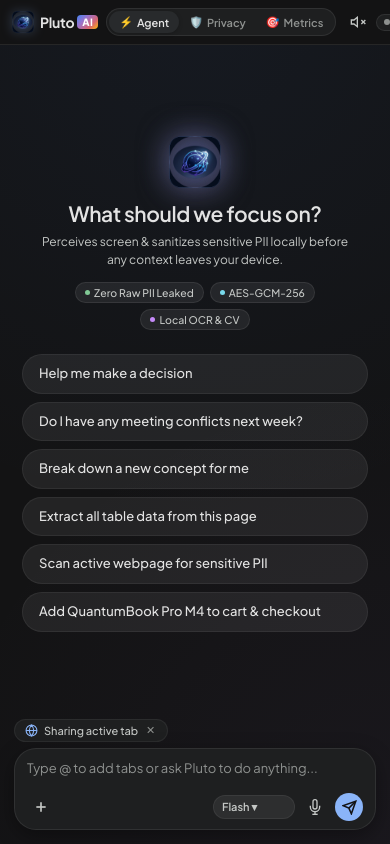
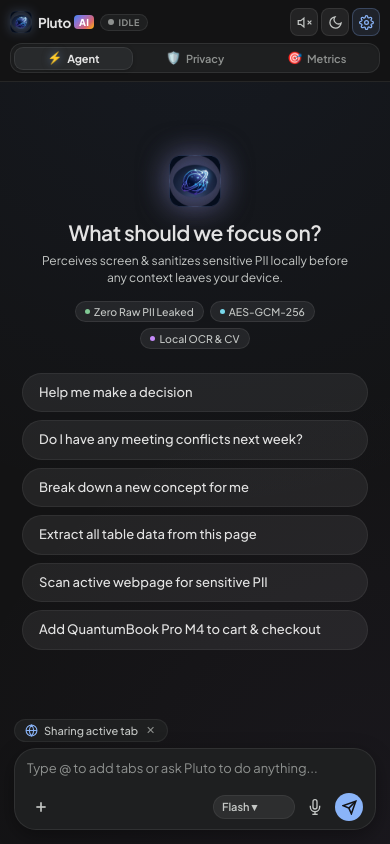
Before and after one commit to Bhuvan-Reddy-07/pluto-ai, a website built with webpack: page sidebar/sidebar.html in a window 390 px wide. Built offline with nearby package versions, Linux system fonts and the light colour scheme; no server answers.

Commit message:
feat: redesign sidebar top bar into responsive two-tier layout ensuring all controls and settings are visible

```diff
--- a/frontend/sidebar/sidebar.css
+++ b/frontend/sidebar/sidebar.css
@@ -124,14 +124,23 @@
    ========================================================== */
 .app-header {
   display: flex;
-  align-items: center;
-  justify-content: space-between;
-  padding: 8px 12px;
+  flex-direction: column;
+  padding: 8px 10px 8px;
   background: var(--bg-base);
   border-bottom: 1px solid var(--border-subtle);
   flex-shrink: 0;
-  gap: 8px;
+  gap: 7px;
   z-index: 20;
+  backdrop-filter: blur(12px);
+  -webkit-backdrop-filter: blur(12px);
+}
+
+.header-main-row {
+  display: flex;
+  align-items: center;
+  justify-content: space-between;
+  width: 100%;
+  gap: 6px;
 }
 
 .brand-group {
@@ -139,6 +148,16 @@
   align-items: center;
   gap: 6px;
   flex-shrink: 0;
+}
+
+.brand-logo-img {
+  border-radius: 6px;
+  filter: drop-shadow(0 0 6px rgba(138, 180, 248, 0.45));
+  transition: transform var(--transition-fast);
+}
+
+.brand-logo-img:hover {
+  transform: scale(1.08);
 }
 
 .gemini-mini-sparkle {
@@ -155,17 +174,18 @@
 }
 
 .brand-title {
-  font-size: 14px;
+  font-size: 13.5px;
   font-weight: 700;
   letter-spacing: -0.3px;
   color: var(--text-primary);
   display: flex;
   align-items: center;
   gap: 3px;
+  user-select: none;
 }
 
 .badge-ai {
-  font-size: 10px;
+  font-size: 9.5px;
   font-weight: 800;
   padding: 1px 5px;
   border-radius: var(--radius-xs);
@@ -174,130 +194,171 @@
   letter-spacing: 0.4px;
 }
 
-/* Navigation Tabs (Pill Switcher) */
+/* Status Pill */
+.status-pill {
+  display: inline-flex;
+  align-items: center;
+  gap: 4px;
+  padding: 2px 7px;
+  border-radius: var(--radius-full);
+  font-size: 9px;
+  font-weight: 700;
+  letter-spacing: 0.5px;
+  background: var(--bg-surface);
+  border: 1px solid var(--border-subtle);
+  color: var(--text-muted);
+  cursor: pointer;
+  transition: all var(--transition-fast);
+  user-select: none;
+}
+
+.status-pill:hover {
+  border-color: var(--text-secondary);
+  background: var(--bg-surface-elevated);
+}
+
+.status-dot {
+  width: 6px;
+  height: 6px;
+  border-radius: 50%;
+  background: var(--text-muted);
+}
+
+.status-pill.status-running {
+  background: rgba(138, 180, 248, 0.12);
+  border-color: var(--gemini-blue);
+  color: var(--gemini-blue);
+}
+.status-pill.status-running .status-dot {
+  background: var(--gemini-blue);
+  box-shadow: 0 0 6px var(--gemini-blue);
+  animation: pulseDot 1.4s infinite;
+}
+
+.status-pill.status-paused {
+  background: rgba(253, 214, 99, 0.12);
+  border-color: var(--gemini-amber);
+  color: var(--gemini-amber);
+}
+.status-pill.status-paused .status-dot {
+  background: var(--gemini-amber);
+}
+
+.status-pill.status-completed {
+  background: rgba(129, 201, 149, 0.12);
+  border-color: var(--gemini-green);
+  color: var(--gemini-green);
+}
+.status-pill.status-completed .status-dot {
+  background: var(--gemini-green);
+}
+
+/* Header Controls */
+.header-controls {
+  display: flex;
+  align-items: center;
+  gap: 3px;
+  flex-shrink: 0;
+}
+
+.icon-btn {
+  background: var(--bg-pill);
+  border: 1px solid var(--border-subtle);
+  color: var(--text-secondary);
+  width: 28px;
+  height: 28px;
+  border-radius: var(--radius-sm);
+  display: flex;
+  align-items: center;
+  justify-content: center;
+  cursor: pointer;
+  transition: all var(--transition-fast);
+}
+
+.icon-btn:hover {
+  background: var(--bg-surface-hover);
+  color: var(--text-primary);
+  border-color: var(--border-focus);
+}
+
+.icon-btn.active-speaker {
+  color: var(--gemini-cyan);
+  background: rgba(120, 217, 236, 0.15);
+  border-color: rgba(120, 217, 236, 0.35);
+}
+
+.icon-btn.header-settings-btn {
+  background: rgba(138, 180, 248, 0.1);
+  border-color: rgba(138, 180, 248, 0.25);
+  color: var(--gemini-blue);
+}
+
+.icon-btn.header-settings-btn:hover {
+  background: rgba(138, 180, 248, 0.2);
+  border-color: var(--gemini-blue);
+  box-shadow: 0 0 10px rgba(138, 180, 248, 0.3);
+  transform: rotate(20deg);
+}
+
+/* Row 2: Navigation Tabs (Full-Width 3-Segmented Pill Switcher) */
 .sidebar-nav-tabs {
   display: flex;
-  align-items: center;
+  align-items: stretch;
+  width: 100%;
   background: var(--bg-surface);
-  padding: 2px;
-  border-radius: var(--radius-full);
-  border: 1px solid var(--border-subtle);
+  padding: 2.5px;
+  border-radius: var(--radius-md);
+  border: 1px solid var(--border-subtle);
+  gap: 2px;
+  box-shadow: inset 0 1px 2px rgba(0, 0, 0, 0.12);
 }
 
 .nav-tab-btn {
+  flex: 1;
   background: transparent;
   border: none;
   color: var(--text-muted);
   font-family: var(--font-sans);
   font-size: 11px;
   font-weight: 600;
-  padding: 4px 10px;
-  border-radius: var(--radius-full);
-  cursor: pointer;
-  display: flex;
-  align-items: center;
-  gap: 4px;
+  padding: 5px 2px;
+  border-radius: calc(var(--radius-md) - 3px);
+  cursor: pointer;
+  display: flex;
+  align-items: center;
+  justify-content: center;
+  gap: 5px;
   transition: all var(--transition-fast);
   white-space: nowrap;
+  user-select: none;
+}
+
+.nav-tab-btn .tab-icon {
+  font-size: 12px;
+  line-height: 1;
+  display: inline-flex;
+  align-items: center;
+}
+
+.nav-tab-btn .tab-label {
+  font-size: 11px;
+  letter-spacing: -0.1px;
 }
 
 .nav-tab-btn:hover {
   color: var(--text-primary);
-  background: var(--bg-pill);
+  background: var(--bg-pill-hover);
 }
 
 .nav-tab-btn.active {
   background: var(--bg-surface-elevated);
   color: var(--text-primary);
-  box-shadow: 0 1px 4px rgba(0, 0, 0, 0.2);
-}
-
-.header-controls {
-  display: flex;
-  align-items: center;
-  gap: 4px;
-  flex-shrink: 0;
-}
-
-.icon-btn {
-  background: transparent;
-  border: none;
-  color: var(--text-secondary);
-  width: 28px;
-  height: 28px;
-  border-radius: var(--radius-full);
-  display: flex;
-  align-items: center;
-  justify-content: center;
-  cursor: pointer;
-  transition: all var(--transition-fast);
-}
-
-.icon-btn:hover {
-  background: var(--bg-surface-hover);
-  color: var(--text-primary);
-}
-
-.icon-btn.active-speaker {
-  color: var(--gemini-cyan);
-  background: rgba(120, 217, 236, 0.12);
-}
-
-/* Status Pill */
-.status-pill {
-  display: inline-flex;
-  align-items: center;
-  gap: 4px;
-  padding: 2px 7px;
-  border-radius: var(--radius-full);
-  font-size: 9px;
-  font-weight: 700;
-  letter-spacing: 0.5px;
-  background: var(--bg-surface);
-  border: 1px solid var(--border-subtle);
-  color: var(--text-muted);
-  cursor: pointer;
-  transition: all var(--transition-fast);
-}
-
-.status-pill:hover {
-  border-color: var(--text-secondary);
-}
-
-.status-dot {
-  width: 6px;
-  height: 6px;
-  border-radius: 50%;
-  background: var(--text-muted);
-}
-
-.status-pill.status-running {
-  background: rgba(138, 180, 248, 0.12);
-  border-color: var(--gemini-blue);
-  color: var(--gemini-blue);
-}
-.status-pill.status-running .status-dot {
-  background: var(--gemini-blue);
-  box-shadow: 0 0 6px var(--gemini-blue);
-  animation: pulseDot 1.4s infinite;
-}
-
-.status-pill.status-paused {
-  background: rgba(253, 214, 99, 0.12);
-  border-color: var(--gemini-amber);
-  color: var(--gemini-amber);
-}
-.status-pill.status-paused .status-dot {
-  background: var(--gemini-amber);
-}
-
-.status-pill.status-completed {
-  background: rgba(129, 201, 149, 0.12);
-  border-color: var(--gemini-green);
-  color: var(--gemini-green);
-}
-.status-pill.status-completed .status-dot {
-  background: var(--gemini-green);
+  font-weight: 700;
+  box-shadow: 0 1px 4px rgba(0, 0, 0, 0.22), inset 0 0 0 1px rgba(255, 255, 255, 0.08);
+}
+
+.nav-tab-btn.active .tab-icon {
+  filter: drop-shadow(0 0 4px rgba(138, 180, 248, 0.5));
 }
 
 @keyframes pulseDot {
--- a/sidebar/sidebar.css
+++ b/sidebar/sidebar.css
@@ -124,14 +124,23 @@
    ========================================================== */
 .app-header {
   display: flex;
-  align-items: center;
-  justify-content: space-between;
-  padding: 8px 12px;
+  flex-direction: column;
+  padding: 8px 10px 8px;
   background: var(--bg-base);
   border-bottom: 1px solid var(--border-subtle);
   flex-shrink: 0;
-  gap: 8px;
+  gap: 7px;
   z-index: 20;
+  backdrop-filter: blur(12px);
+  -webkit-backdrop-filter: blur(12px);
+}
+
+.header-main-row {
+  display: flex;
+  align-items: center;
+  justify-content: space-between;
+  width: 100%;
+  gap: 6px;
 }
 
 .brand-group {
@@ -139,6 +148,16 @@
   align-items: center;
   gap: 6px;
   flex-shrink: 0;
+}
+
+.brand-logo-img {
+  border-radius: 6px;
+  filter: drop-shadow(0 0 6px rgba(138, 180, 248, 0.45));
+  transition: transform var(--transition-fast);
+}
+
+.brand-logo-img:hover {
+  transform: scale(1.08);
 }
 
 .gemini-mini-sparkle {
@@ -155,17 +174,18 @@
 }
 
 .brand-title {
-  font-size: 14px;
+  font-size: 13.5px;
   font-weight: 700;
   letter-spacing: -0.3px;
   color: var(--text-primary);
   display: flex;
   align-items: center;
   gap: 3px;
+  user-select: none;
 }
 
 .badge-ai {
-  font-size: 10px;
+  font-size: 9.5px;
   font-weight: 800;
   padding: 1px 5px;
   border-radius: var(--radius-xs);
@@ -174,130 +194,171 @@
   letter-spacing: 0.4px;
 }
 
-/* Navigation Tabs (Pill Switcher) */
+/* Status Pill */
+.status-pill {
+  display: inline-flex;
+  align-items: center;
+  gap: 4px;
+  padding: 2px 7px;
+  border-radius: var(--radius-full);
+  font-size: 9px;
+  font-weight: 700;
+  letter-spacing: 0.5px;
+  background: var(--bg-surface);
+  border: 1px solid var(--border-subtle);
+  color: var(--text-muted);
+  cursor: pointer;
+  transition: all var(--transition-fast);
+  user-select: none;
+}
+
+.status-pill:hover {
+  border-color: var(--text-secondary);
+  background: var(--bg-surface-elevated);
+}
+
+.status-dot {
+  width: 6px;
+  height: 6px;
+  border-radius: 50%;
+  background: var(--text-muted);
+}
+
+.status-pill.status-running {
+  background: rgba(138, 180, 248, 0.12);
+  border-color: var(--gemini-blue);
+  color: var(--gemini-blue);
+}
+.status-pill.status-running .status-dot {
+  background: var(--gemini-blue);
+  box-shadow: 0 0 6px var(--gemini-blue);
+  animation: pulseDot 1.4s infinite;
+}
+
+.status-pill.status-paused {
+  background: rgba(253, 214, 99, 0.12);
+  border-color: var(--gemini-amber);
+  color: var(--gemini-amber);
+}
+.status-pill.status-paused .status-dot {
+  background: var(--gemini-amber);
+}
+
+.status-pill.status-completed {
+  background: rgba(129, 201, 149, 0.12);
+  border-color: var(--gemini-green);
+  color: var(--gemini-green);
+}
+.status-pill.status-completed .status-dot {
+  background: var(--gemini-green);
+}
+
+/* Header Controls */
+.header-controls {
+  display: flex;
+  align-items: center;
+  gap: 3px;
+  flex-shrink: 0;
+}
+
+.icon-btn {
+  background: var(--bg-pill);
+  border: 1px solid var(--border-subtle);
+  color: var(--text-secondary);
+  width: 28px;
+  height: 28px;
+  border-radius: var(--radius-sm);
+  display: flex;
+  align-items: center;
+  justify-content: center;
+  cursor: pointer;
+  transition: all var(--transition-fast);
+}
+
+.icon-btn:hover {
+  background: var(--bg-surface-hover);
+  color: var(--text-primary);
+  border-color: var(--border-focus);
+}
+
+.icon-btn.active-speaker {
+  color: var(--gemini-cyan);
+  background: rgba(120, 217, 236, 0.15);
+  border-color: rgba(120, 217, 236, 0.35);
+}
+
+.icon-btn.header-settings-btn {
+  background: rgba(138, 180, 248, 0.1);
+  border-color: rgba(138, 180, 248, 0.25);
+  color: var(--gemini-blue);
+}
+
+.icon-btn.header-settings-btn:hover {
+  background: rgba(138, 180, 248, 0.2);
+  border-color: var(--gemini-blue);
+  box-shadow: 0 0 10px rgba(138, 180, 248, 0.3);
+  transform: rotate(20deg);
+}
+
+/* Row 2: Navigation Tabs (Full-Width 3-Segmented Pill Switcher) */
 .sidebar-nav-tabs {
   display: flex;
-  align-items: center;
+  align-items: stretch;
+  width: 100%;
   background: var(--bg-surface);
-  padding: 2px;
-  border-radius: var(--radius-full);
-  border: 1px solid var(--border-subtle);
+  padding: 2.5px;
+  border-radius: var(--radius-md);
+  border: 1px solid var(--border-subtle);
+  gap: 2px;
+  box-shadow: inset 0 1px 2px rgba(0, 0, 0, 0.12);
 }
 
 .nav-tab-btn {
+  flex: 1;
   background: transparent;
   border: none;
   color: var(--text-muted);
   font-family: var(--font-sans);
   font-size: 11px;
   font-weight: 600;
-  padding: 4px 10px;
-  border-radius: var(--radius-full);
-  cursor: pointer;
-  display: flex;
-  align-items: center;
-  gap: 4px;
+  padding: 5px 2px;
+  border-radius: calc(var(--radius-md) - 3px);
+  cursor: pointer;
+  display: flex;
+  align-items: center;
+  justify-content: center;
+  gap: 5px;
   transition: all var(--transition-fast);
   white-space: nowrap;
+  user-select: none;
+}
+
+.nav-tab-btn .tab-icon {
+  font-size: 12px;
+  line-height: 1;
+  display: inline-flex;
+  align-items: center;
+}
+
+.nav-tab-btn .tab-label {
+  font-size: 11px;
+  letter-spacing: -0.1px;
 }
 
 .nav-tab-btn:hover {
   color: var(--text-primary);
-  background: var(--bg-pill);
+  background: var(--bg-pill-hover);
 }
 
 .nav-tab-btn.active {
   background: var(--bg-surface-elevated);
   color: var(--text-primary);
-  box-shadow: 0 1px 4px rgba(0, 0, 0, 0.2);
-}
-
-.header-controls {
-  display: flex;
-  align-items: center;
-  gap: 4px;
-  flex-shrink: 0;
-}
-
-.icon-btn {
-  background: transparent;
-  border: none;
-  color: var(--text-secondary);
-  width: 28px;
-  height: 28px;
-  border-radius: var(--radius-full);
-  display: flex;
-  align-items: center;
-  justify-content: center;
-  cursor: pointer;
-  transition: all var(--transition-fast);
-}
-
-.icon-btn:hover {
-  background: var(--bg-surface-hover);
-  color: var(--text-primary);
-}
-
-.icon-btn.active-speaker {
-  color: var(--gemini-cyan);
-  background: rgba(120, 217, 236, 0.12);
-}
-
-/* Status Pill */
-.status-pill {
-  display: inline-flex;
-  align-items: center;
-  gap: 4px;
-  padding: 2px 7px;
-  border-radius: var(--radius-full);
-  font-size: 9px;
-  font-weight: 700;
-  letter-spacing: 0.5px;
-  background: var(--bg-surface);
-  border: 1px solid var(--border-subtle);
-  color: var(--text-muted);
-  cursor: pointer;
-  transition: all var(--transition-fast);
-}
-
-.status-pill:hover {
-  border-color: var(--text-secondary);
-}
-
-.status-dot {
-  width: 6px;
-  height: 6px;
-  border-radius: 50%;
-  background: var(--text-muted);
-}
-
-.status-pill.status-running {
-  background: rgba(138, 180, 248, 0.12);
-  border-color: var(--gemini-blue);
-  color: var(--gemini-blue);
-}
-.status-pill.status-running .status-dot {
-  background: var(--gemini-blue);
-  box-shadow: 0 0 6px var(--gemini-blue);
-  animation: pulseDot 1.4s infinite;
-}
-
-.status-pill.status-paused {
-  background: rgba(253, 214, 99, 0.12);
-  border-color: var(--gemini-amber);
-  color: var(--gemini-amber);
-}
-.status-pill.status-paused .status-dot {
-  background: var(--gemini-amber);
-}
-
-.status-pill.status-completed {
-  background: rgba(129, 201, 149, 0.12);
-  border-color: var(--gemini-green);
-  color: var(--gemini-green);
-}
-.status-pill.status-completed .status-dot {
-  background: var(--gemini-green);
+  font-weight: 700;
+  box-shadow: 0 1px 4px rgba(0, 0, 0, 0.22), inset 0 0 0 1px rgba(255, 255, 255, 0.08);
+}
+
+.nav-tab-btn.active .tab-icon {
+  filter: drop-shadow(0 0 4px rgba(138, 180, 248, 0.5));
 }
 
 @keyframes pulseDot {
--- a/sidebar/sidebar.html
+++ b/sidebar/sidebar.html
@@ -14,44 +14,33 @@
 
     <!-- Top Modern Minimal Header -->
     <header class="app-header">
+      <!-- Row 1: Brand Group & Status on Left, Quick Action Controls on Right -->
+      <div class="header-main-row">
         <div class="brand-group">
-        <img src="../icons/emblem.png" alt="Pluto AI" class="brand-logo-img" width="22" height="22" style="border-radius: 5px; filter: drop-shadow(0 0 6px rgba(138, 180, 248, 0.4));">
+          <img src="../icons/emblem.png" alt="Pluto AI" class="brand-logo-img" width="22" height="22">
           <div class="brand-text">
             <h1 class="brand-title">Pluto<span class="badge-ai">AI</span></h1>
           </div>
+          <div id="status-pill" class="status-pill status-idle" title="Agent Status (Click to Reset)">
+            <span class="status-dot"></span>
+            <span id="status-text" class="status-label">IDLE</span>
           </div>
-
-      <!-- Navigation Tabs Switcher -->
-      <nav class="sidebar-nav-tabs">
-        <button class="nav-tab-btn active" data-tab="tab-agent" title="Autonomous Agent">
-          <span class="tab-icon">⚡</span> Agent
-        </button>
-        <button class="nav-tab-btn" data-tab="tab-privacy" title="On-Device Privacy Center">
-          <span class="tab-icon">🛡️</span> Privacy
-        </button>
-        <button class="nav-tab-btn" data-tab="tab-evaluation" title="Metrics & Benchmarks">
-          <span class="tab-icon">🎯</span> Metrics
-        </button>
-      </nav>
+        </div>
 
         <div class="header-controls">
           <button id="btn-voice-speech-toggle" class="icon-btn" title="Voice Assistant Speech (Muted - Click to Enable)">
-          <svg id="icon-speaker-on" width="16" height="16" viewBox="0 0 24 24" fill="none" stroke="currentColor" stroke-width="2" style="display: none;">
+            <svg id="icon-speaker-on" width="15" height="15" viewBox="0 0 24 24" fill="none" stroke="currentColor" stroke-width="2" style="display: none;">
               <polygon points="11 5 6 9 2 9 2 15 6 15 11 19 11 5"/>
               <path d="M19.07 4.93a10 10 0 0 1 0 14.14M15.54 8.46a5 5 0 0 1 0 7.07"/>
             </svg>
-          <svg id="icon-speaker-off" width="16" height="16" viewBox="0 0 24 24" fill="none" stroke="currentColor" stroke-width="2">
+            <svg id="icon-speaker-off" width="15" height="15" viewBox="0 0 24 24" fill="none" stroke="currentColor" stroke-width="2">
               <polygon points="11 5 6 9 2 9 2 15 6 15 11 19 11 5"/>
               <line x1="23" y1="9" x2="17" y2="15"/>
               <line x1="17" y1="9" x2="23" y2="15"/>
             </svg>
           </button>
-        <div id="status-pill" class="status-pill status-idle" title="Agent Status (Click to Reset)">
-          <span class="status-dot"></span>
-          <span id="status-text" class="status-label">IDLE</span>
-        </div>
           <button id="btn-theme-toggle" class="icon-btn" title="Toggle Light / Dark Theme">
-          <svg id="icon-theme-sun" width="16" height="16" viewBox="0 0 24 24" fill="none" stroke="currentColor" stroke-width="2" style="display: none;">
+            <svg id="icon-theme-sun" width="15" height="15" viewBox="0 0 24 24" fill="none" stroke="currentColor" stroke-width="2" style="display: none;">
               <circle cx="12" cy="12" r="5"/>
               <line x1="12" y1="1" x2="12" y2="3"/>
               <line x1="12" y1="21" x2="12" y2="23"/>
@@ -62,17 +51,31 @@
               <line x1="4.22" y1="19.78" x2="5.64" y2="18.36"/>
               <line x1="18.36" y1="5.64" x2="19.78" y2="4.22"/>
             </svg>
-          <svg id="icon-theme-moon" width="16" height="16" viewBox="0 0 24 24" fill="none" stroke="currentColor" stroke-width="2">
+            <svg id="icon-theme-moon" width="15" height="15" viewBox="0 0 24 24" fill="none" stroke="currentColor" stroke-width="2">
               <path d="M21 12.79A9 9 0 1 1 11.21 3 7 7 0 0 0 21 12.79z"/>
             </svg>
           </button>
-        <button id="btn-open-settings" class="icon-btn" title="API Keys & Settings">
-          <svg width="16" height="16" viewBox="0 0 24 24" fill="none" stroke="currentColor" stroke-width="2">
+          <button id="btn-open-settings" class="icon-btn header-settings-btn" title="API Keys & Settings">
+            <svg width="15" height="15" viewBox="0 0 24 24" fill="none" stroke="currentColor" stroke-width="2">
               <circle cx="12" cy="12" r="3"/>
               <path d="M19.4 15a1.65 1.65 0 0 0 .33 1.82l.06.06a2 2 0 0 1 0 2.83 2 2 0 0 1-2.83 0l-.06-.06a1.65 1.65 0 0 0-1.82-.33 1.65 1.65 0 0 0-1 1.51V21a2 2 0 0 1-2 2 2 2 0 0 1-2-2v-.09A1.65 1.65 0 0 0 9 19.4a1.65 1.65 0 0 0-1.82.33l-.06.06a2 2 0 0 1-2.83 0 2 2 0 0 1 0-2.83l.06-.06a1.65 1.65 0 0 0 .33-1.82 1.65 1.65 0 0 0-1.51-1H3a2 2 0 0 1-2-2 2 2 0 0 1 2-2h.09A1.65 1.65 0 0 0 4.6 9a1.65 1.65 0 0 0-.33-1.82l-.06-.06a2 2 0 0 1 0-2.83 2 2 0 0 1 2.83 0l.06.06a1.65 1.65 0 0 0 1.82.33H9a1.65 1.65 0 0 0 1-1.51V3a2 2 0 0 1 2-2 2 2 0 0 1 2 2v.09a1.65 1.65 0 0 0 1 1.51 1.65 1.65 0 0 0 1.82-.33l.06-.06a2 2 0 0 1 2.83 0 2 2 0 0 1 0 2.83l-.06.06a1.65 1.65 0 0 0-.33 1.82V9a1.65 1.65 0 0 0 1.51 1H21a2 2 0 0 1 2 2 2 2 0 0 1-2 2h-.09a1.65 1.65 0 0 0-1.51 1z"/>
             </svg>
           </button>
         </div>
+      </div>
+
+      <!-- Row 2: Full-Width 3-Segmented Navigation Tabs Switcher -->
+      <nav class="sidebar-nav-tabs">
+        <button class="nav-tab-btn active" data-tab="tab-agent" title="Autonomous Agent">
+          <span class="tab-icon">⚡</span> <span class="tab-label">Agent</span>
+        </button>
+        <button class="nav-tab-btn" data-tab="tab-privacy" title="On-Device Privacy Center">
+          <span class="tab-icon">🛡️</span> <span class="tab-label">Privacy</span>
+        </button>
+        <button class="nav-tab-btn" data-tab="tab-evaluation" title="Metrics & Benchmarks">
+          <span class="tab-icon">🎯</span> <span class="tab-label">Metrics</span>
+        </button>
+      </nav>
     </header>
 
     <div id="key-warning-badge" class="key-warning-badge" style="display: none;">
```
Also changed, not shown: extension/sidebar/sidebar.html (+27 -24 lines), frontend/sidebar/sidebar.html (+27 -24 lines), dist/sidebar/sidebar.css, dist/sidebar/sidebar.html, extension/sidebar/sidebar.css, 1 other file. Lines whose indentation alone changed are shown as unchanged.
